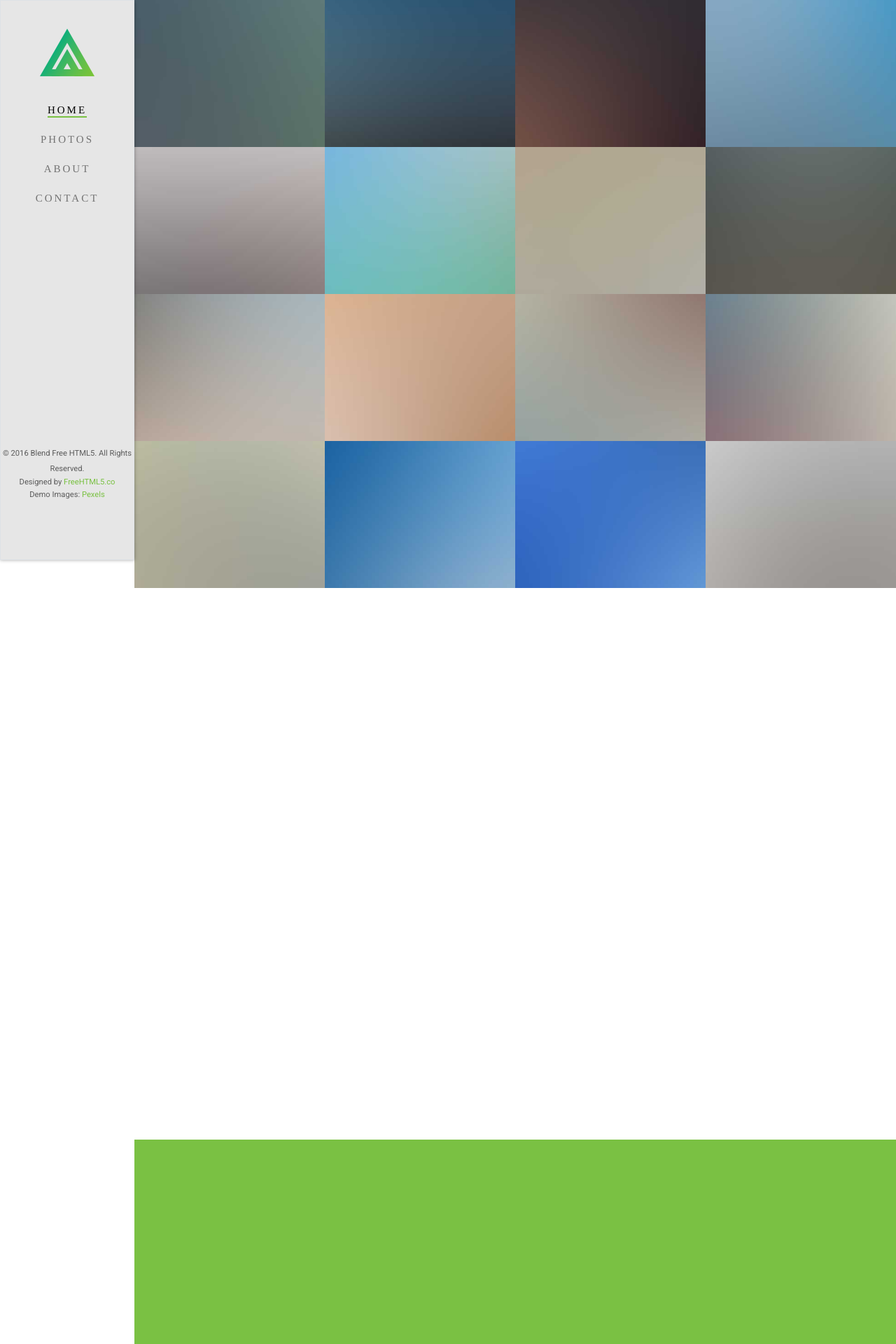
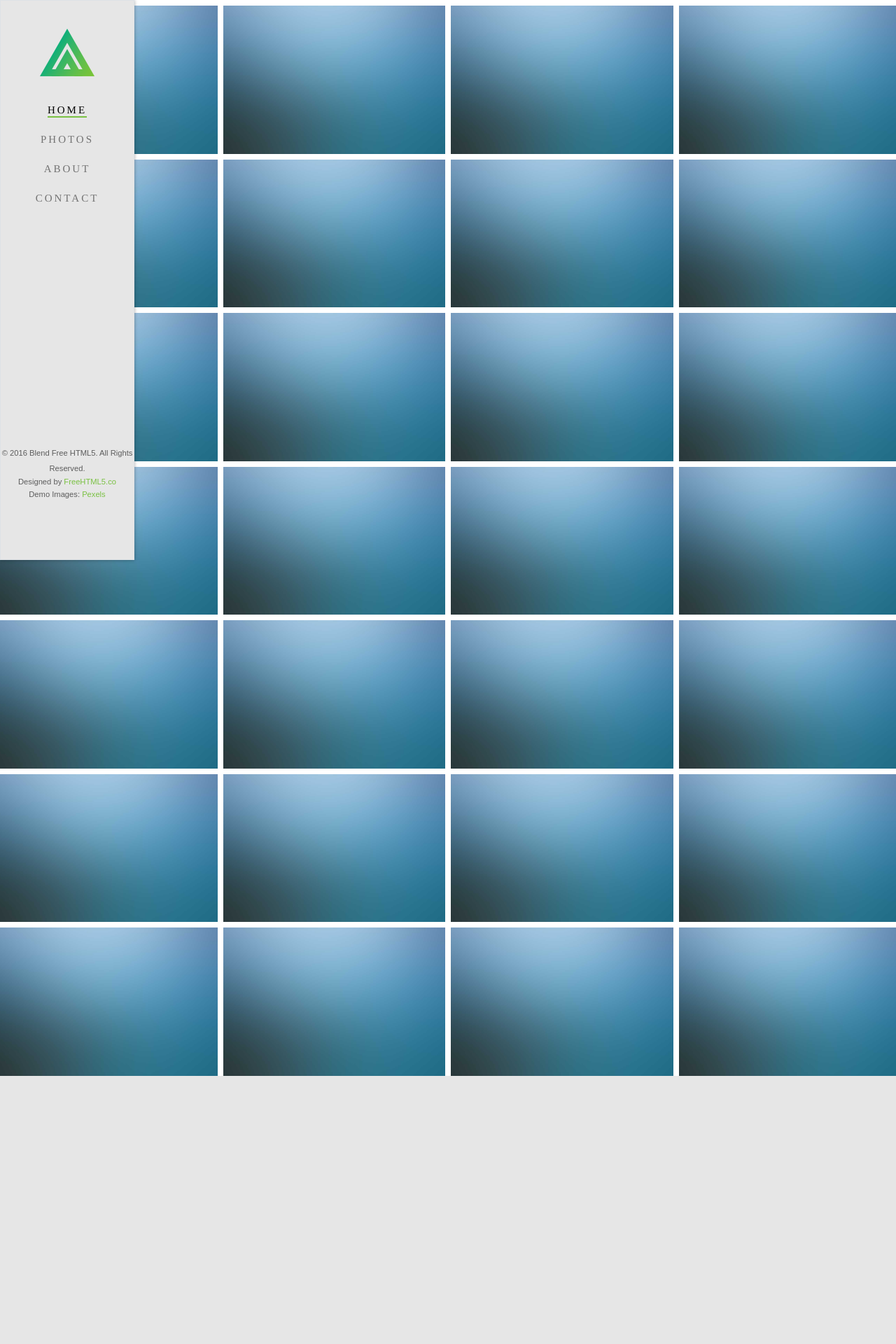
Before and after one commit to sefayaman/playg1, a Django app: page / in a window 1280 px wide. Shown: the top 1920 px of the page at 70% size. After the commit the page ends 1537 px from the top, so only its background shows below. Run offline with Django 3.2, Linux system fonts and the light colour scheme; some libraries are stand-ins or nearby versions; some web fonts are replaced.

Commit message:
Added gallery prototype

```diff
--- /dev/null
+++ b/landing/static/landing/css/galery.css
@@ -0,0 +1,53 @@
+
+* {
+    box-sizing: border-box;
+}
+
+body {
+    margin: 0;
+    font-family: Arial;
+}
+
+.header {
+    text-align: center;
+    padding: 32px;
+}
+
+.row {
+    display: -ms-flexbox; /* IE10 */
+    display: flex;
+    -ms-flex-wrap: wrap; /* IE10 */
+    flex-wrap: wrap;
+    padding: 0 4px;
+}
+
+/* Create four equal columns that sits next to each other */
+.column {
+    -ms-flex: 25%; /* IE10 */
+    flex: 25%;
+    max-width: 25%;
+    padding: 0 4px;
+}
+
+.column img {
+    margin-top: 8px;
+    vertical-align: middle;
+}
+
+/* Responsive layout - makes a two column-layout instead of four columns */
+@media screen and (max-width: 800px) {
+    .column {
+        -ms-flex: 50%;
+        flex: 50%;
+        max-width: 50%;
+    }
+}
+
+/* Responsive layout - makes the two columns stack on top of each other instead of next to each other */
+@media screen and (max-width: 600px) {
+    .column {
+        -ms-flex: 100%;
+        flex: 100%;
+        max-width: 100%;
+    }
+}
--- a/landing/templates/landing.html
+++ b/landing/templates/landing.html
@@ -65,6 +65,8 @@
 	<link href="{% static "landing/css/style.css" %}" rel="stylesheet">
 	<!--<link rel="stylesheet" href="css/style.css">-->
 
+	<!-- Gallery CSS -->
+	<link href="{% static "landing/css/galery.css" %}" rel="stylesheet">
 	<!-- Modernizr JS -->
 	<script src="{% static "landing/js/modernizr-2.6.2.min.js" %}"></script>
 	<!-- FOR IE9 below -->
@@ -102,7 +104,7 @@
 
 		</aside>
 
-		<div id="fh5co-main">
+		<!-- <div id="fh5co-main">
 			<div class="fh5co-gallery">
 
 				<a class="gallery-item" href="single.html">
@@ -338,7 +340,47 @@
 			</div>
 
 		</div>
-	</div>
+	</div> -->
+
+	<!-- Photo Grid -->
+<div class="row">
+  <div class="column">
+    <img src="{% static "landing/images/big_1.jpg" %}" style="width:100%">
+    <img src="{% static "landing/images/big_1.jpg" %}" style="width:100%">
+    <img src="{% static "landing/images/big_1.jpg" %}" style="width:100%">
+    <img src="{% static "landing/images/big_1.jpg" %}" style="width:100%">
+    <img src="{% static "landing/images/big_1.jpg" %}" style="width:100%">
+    <img src="{% static "landing/images/big_1.jpg" %}" style="width:100%">
+    <img src="{% static "landing/images/big_1.jpg" %}" style="width:100%">
+  </div>
+  <div class="column">
+		<img src="{% static "landing/images/big_1.jpg" %}" style="width:100%">
+    <img src="{% static "landing/images/big_1.jpg" %}" style="width:100%">
+    <img src="{% static "landing/images/big_1.jpg" %}" style="width:100%">
+    <img src="{% static "landing/images/big_1.jpg" %}" style="width:100%">
+    <img src="{% static "landing/images/big_1.jpg" %}" style="width:100%">
+    <img src="{% static "landing/images/big_1.jpg" %}" style="width:100%">
+    <img src="{% static "landing/images/big_1.jpg" %}" style="width:100%">
+  </div>
+  <div class="column">
+		<img src="{% static "landing/images/big_1.jpg" %}" style="width:100%">
+    <img src="{% static "landing/images/big_1.jpg" %}" style="width:100%">
+    <img src="{% static "landing/images/big_1.jpg" %}" style="width:100%">
+    <img src="{% static "landing/images/big_1.jpg" %}" style="width:100%">
+    <img src="{% static "landing/images/big_1.jpg" %}" style="width:100%">
+    <img src="{% static "landing/images/big_1.jpg" %}" style="width:100%">
+    <img src="{% static "landing/images/big_1.jpg" %}" style="width:100%">
+  </div>
+  <div class="column">
+		<img src="{% static "landing/images/big_1.jpg" %}" style="width:100%">
+    <img src="{% static "landing/images/big_1.jpg" %}" style="width:100%">
+    <img src="{% static "landing/images/big_1.jpg" %}" style="width:100%">
+    <img src="{% static "landing/images/big_1.jpg" %}" style="width:100%">
+    <img src="{% static "landing/images/big_1.jpg" %}" style="width:100%">
+    <img src="{% static "landing/images/big_1.jpg" %}" style="width:100%">
+    <img src="{% static "landing/images/big_1.jpg" %}" style="width:100%">
+  </div>
+</div>
 
 	<!-- jQuery -->
 	<!--<script type="text/javascript" src="https://cdnjs.cloudflare.com/ajax/libs/jquery/3.3.1/jquery.min.js"></script>-->
```
Also changed, not shown: db.sqlite3, 2 other files.
